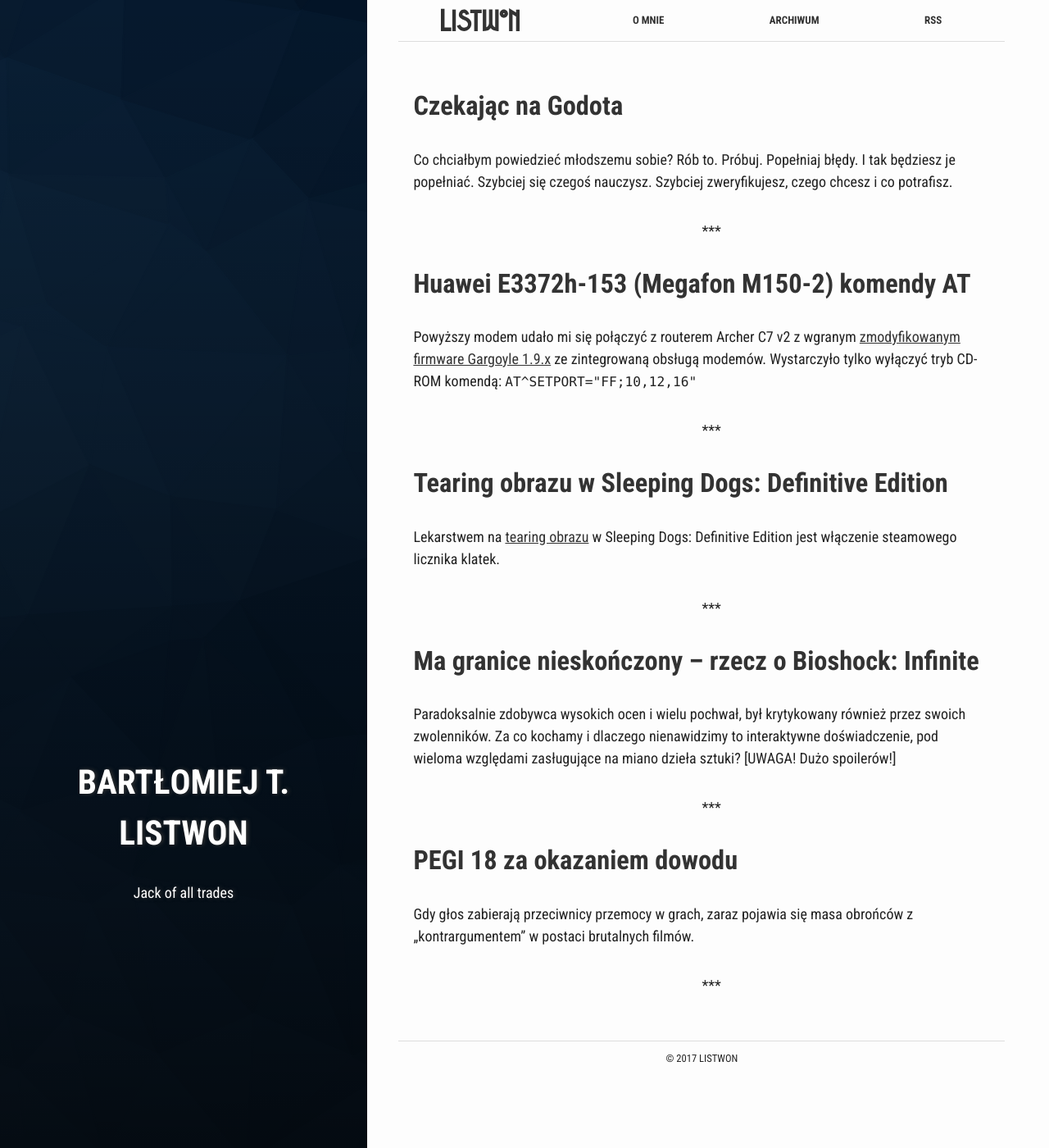
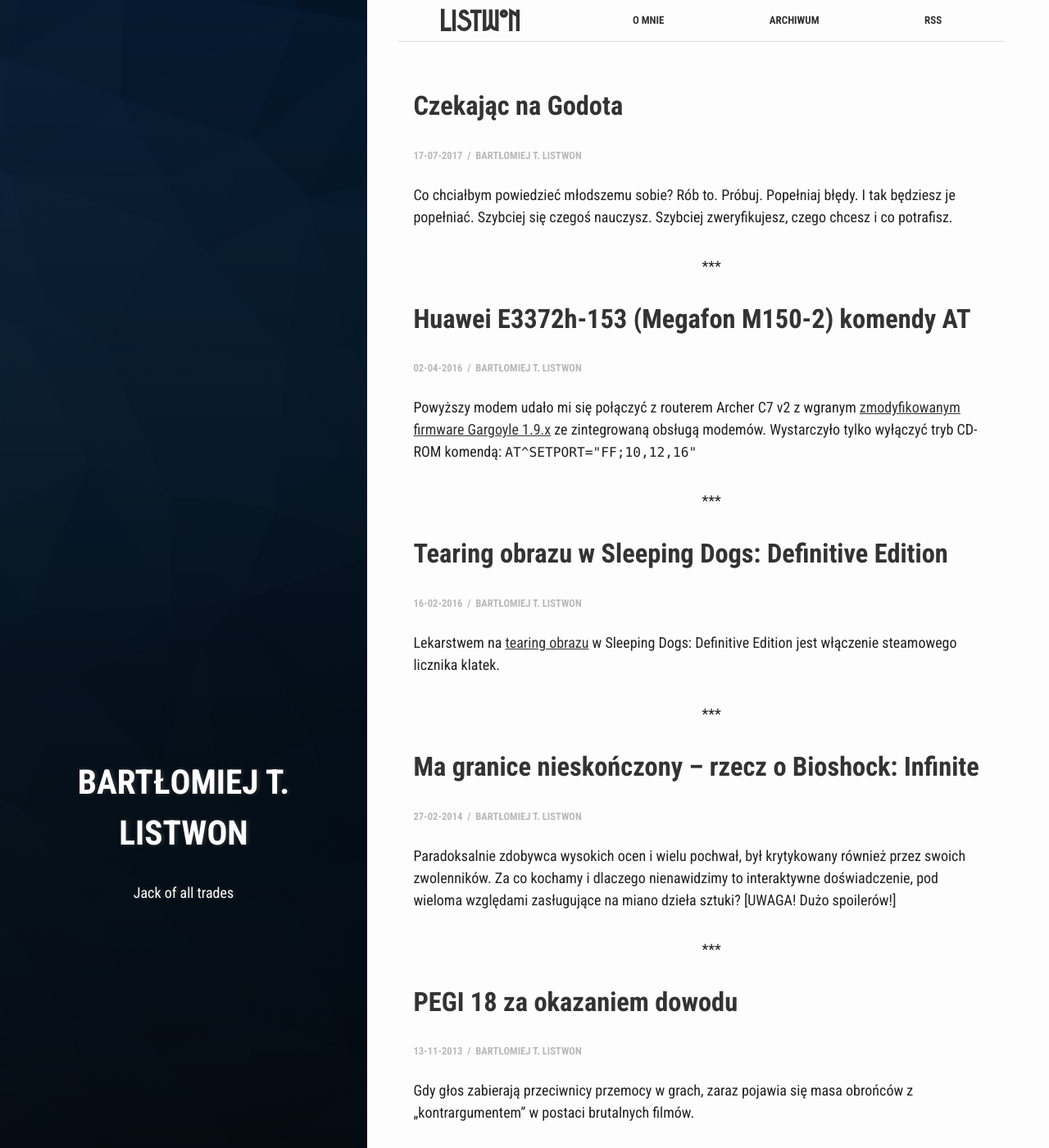
Before and after one commit to Listwon/listwon.github.io, a Jekyll site: the page built from index.html, in a window 1280 px wide and 1400 px high. Shown: the whole window at 82% size. Built offline with Jekyll 4.4.1, drawn with Linux system fonts in a browser that asks for light colours.

Commit message:
Add dates and post info on index page

```diff
--- a/index.html
+++ b/index.html
@@ -9,6 +9,14 @@ summary: "Jack of all trades"
 {% for post in site.posts limit: 5 %}
   <article class="index-page">
     <h2><a href="{{ post.url }}">{{ post.title }}</a></h2>
+    <p class="post-meta">
+      <time datetime="{{ post.date | date: "%Y-%m-%d" }}">{{ post.date | date: "%d-%m-%Y" }}</time>
+
+      {% if post.author %}
+        &nbsp;/&nbsp;
+        <span>{{ post.author }}</span>
+      {% endif %}
+    </p>
     {{ post.excerpt }}
   </article>
 {% endfor %}
```
